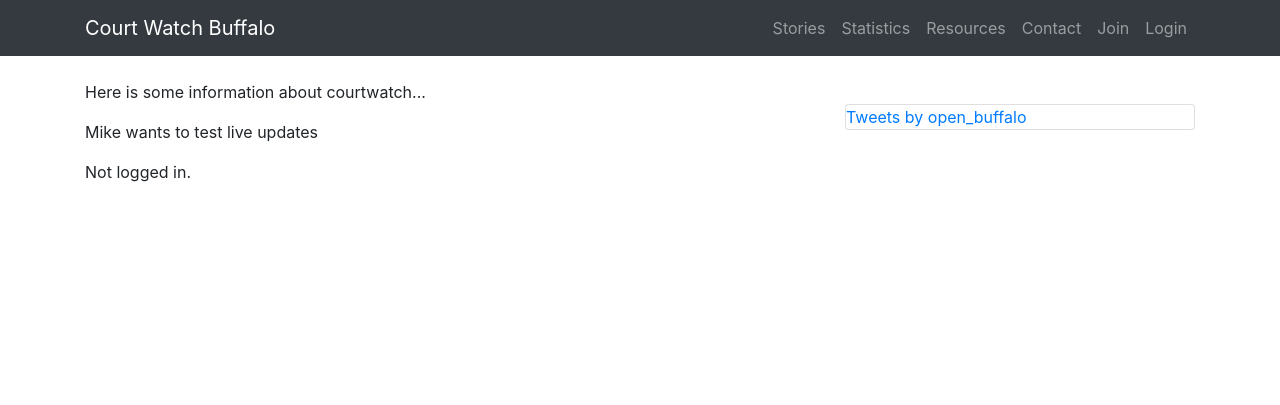
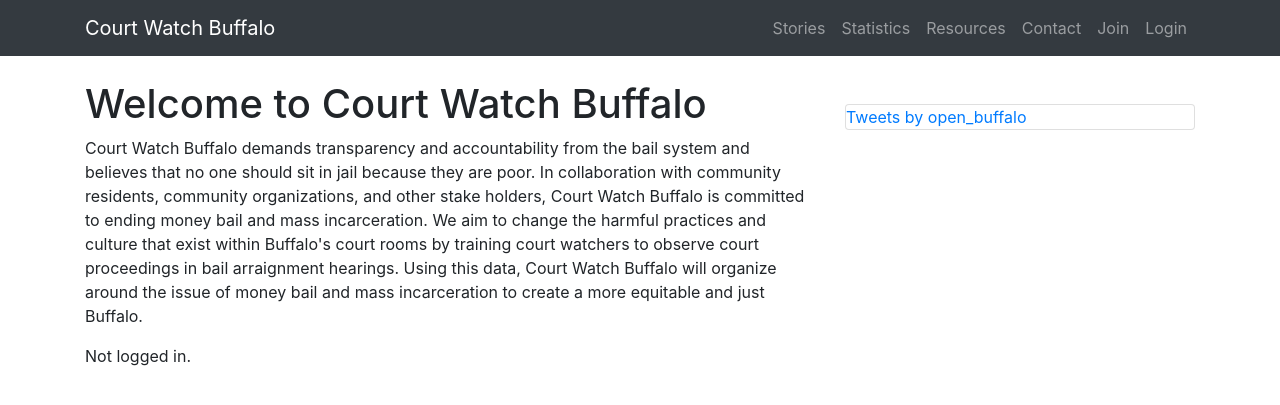
Before and after one commit to CodeForBuffalo/court_watch, a Django app: page / in a window 1280 px wide. Shown: the top 405 px of the page. Run offline with Django 3.2, Linux system fonts and the light colour scheme; some libraries are stand-ins or nearby versions.

Commit message:
Update index.html

```diff
--- a/courtwatch/courtwatchsite/templates/index.html
+++ b/courtwatch/courtwatchsite/templates/index.html
@@ -7,9 +7,9 @@
 {% load static %}
 
 
-<p>Here is some information about courtwatch...</p>
+<h1>Welcome to Court Watch Buffalo</h1>
 
-<p>Mike wants to test live updates</p>
+<p>Court Watch Buffalo demands transparency and accountability from the bail system and believes that no one should sit in jail because they are poor. In collaboration with community residents, community organizations, and other stake holders, Court Watch Buffalo is committed to ending money bail and mass incarceration. We aim to change the harmful practices and culture that exist within Buffalo's court rooms by training court watchers to observe court proceedings in bail arraignment hearings. Using this data, Court Watch Buffalo will organize around the issue of money bail and mass incarceration to create a more equitable and just Buffalo.</p>
 
 <p>
 
```
